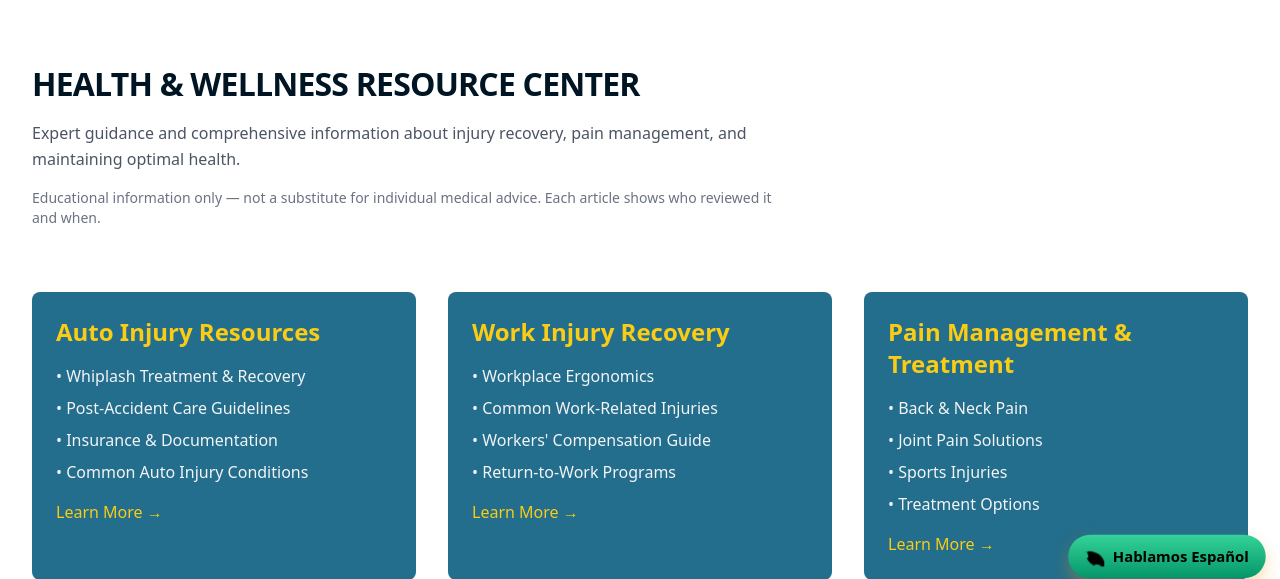
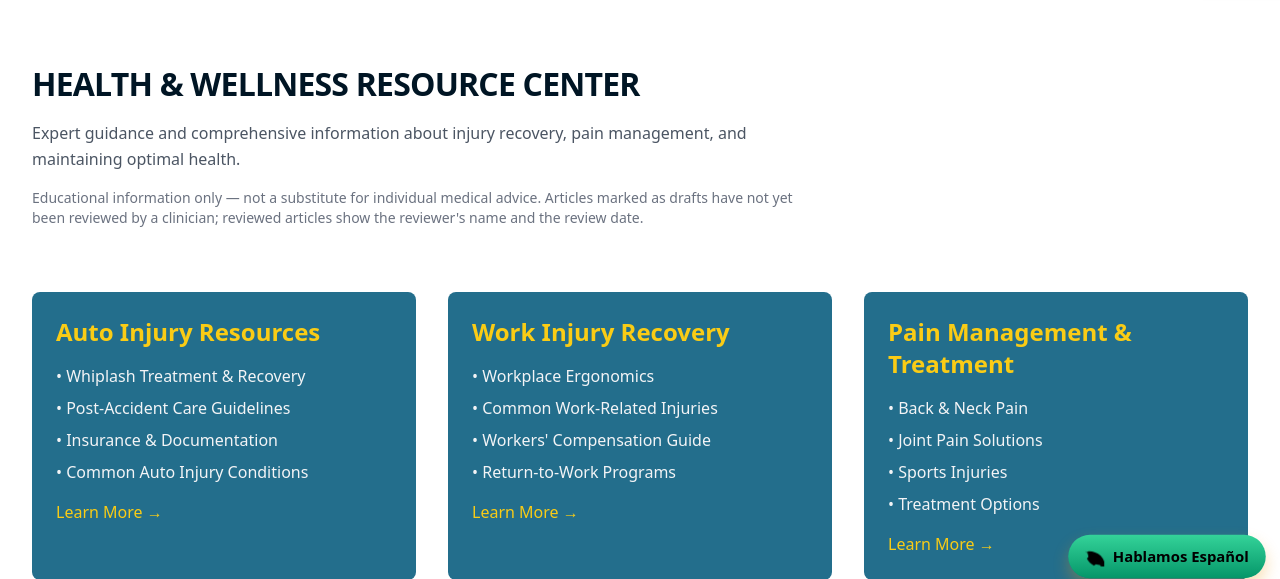
Before and after one commit to nateginn/artwebsite, a Django app: page /resources/ in a window 1280 px wide. Shown: the part 152-731 px from the top of the page. Run offline with Django 5.2, Linux system fonts and the light colour scheme; parts of the project's set-up code (start-up, migrations or seed data) failed here and were passed over; some libraries are stand-ins or nearby versions.

Commit message:
Second medical-accuracy pass: triage, sourcing, and review-status fixes
All six remaining findings from Codex's verification round, accepted.

SAFETY

- blog-desk-setup-movement grouped sudden loss of coordination under
  'seek prompt medical attention'. Sudden coordination or balance loss
  can be a stroke sign and warrants 911. Now split: sudden onset -> 911,
  gradual or bilateral symptoms -> prompt assessment.

- blog-first-visit-safety labelled its whole 911 list 'the recognised
  warning signs of stroke', but sudden severe neck pain is not among
  CDC's stroke signs -- it points to cervical artery dissection. Now
  attributed correctly to each condition.

ACCURACY

- Retitled the auto-injury article: 'Why Car Accident Symptoms Don't
  Always Start Right Away'. The previous title and text said 'days
  later', which the cited study does not establish -- it selected
  patients whose symptoms began within 48 hours. Text now says symptoms
  may begin hours later and timing varies.

- Removed 'after the adrenaline of the incident passes', which
  reintroduced the same unsourced mechanism claim removed in the last
  pass, in a different sentence.

SOURCING

- The expanded emergency lists were not covered by the existing
  citations: WAD papers do not substantiate concussion or internal-injury
  red flags, and ACP/NCCIH do not substantiate cauda equina or stroke
  signs. Added CDC traumatic brain injury, CDC stroke, and NIH/NINDS
  cauda equina as sources, each labelled with what it supports.

REVIEW STATUS

- Header said 'Each article shows who reviewed it and when' while draft
  articles show neither. Now distinguishes drafts from reviewed articles.

- The Colorado work-injury article described a legal process but was
  slated only for clinical review; clinical sign-off does not validate a
  statutory deadline. Its byline now asks for review by someone competent
  in Colorado workers' compensation, and the disclaimer names a workers'
  compensation attorney.

Test updated to accept both byline forms rather than assuming every
article needs medical review, plus a new test that the legal article
carries a legal disclaimer. 50 tests pass.

Co-Authored-By: Claude Opus 5 <noreply@anthropic.com>

```diff
--- a/acceleratedrehabtherapy/apps/main/templates/main/resources.html
+++ b/acceleratedrehabtherapy/apps/main/templates/main/resources.html
@@ -26,7 +26,9 @@
                 {% endcomment %}
                 <p class="text-sm text-gray-500 mb-16">
                     Educational information only &mdash; not a substitute for individual
-                    medical advice. Each article shows who reviewed it and when.
+                    medical advice. Articles marked as drafts have not yet been reviewed
+                    by a clinician; reviewed articles show the reviewer's name and the
+                    review date.
                 </p>
             </div>
         </div>
@@ -401,9 +403,9 @@
                     <div class="bg-yellow-100 border-l-4 border-yellow-500 p-3 rounded mb-4">
                         <p class="text-xs text-yellow-900"><strong>Draft &mdash; pending clinical review.</strong> Sources are cited below. A licensed provider must review and sign off before this is presented as reviewed content; remove this notice and complete the byline at that point.</p>
                     </div>
-                    <h3 class="text-2xl font-bold text-[#083B57] mb-4">Why Car Accident Symptoms Often Show Up Days Later</h3>
+                    <h3 class="text-2xl font-bold text-[#083B57] mb-4">Why Car Accident Symptoms Don't Always Start Right Away</h3>
                     <div class="prose max-w-none">
-                        <p><strong>Short answer:</strong> After a collision, neck and back symptoms do not always start straight away — they can begin hours or even days later, and the timing varies from person to person. Feeling fine at the scene therefore does not confirm you were uninjured, which is why an evaluation is worthwhile even after a low-speed crash.</p>
+                        <p><strong>Short answer:</strong> After a collision, neck and back symptoms do not always start straight away — they may begin hours later, and the timing varies from person to person. Feeling fine at the scene therefore does not confirm you were uninjured, which is why an evaluation is worthwhile even after a low-speed crash.</p>
 
                         <hr class="my-4">
 
@@ -437,7 +439,7 @@
                             <li>Chest pain, difficulty breathing, or abdominal pain, swelling, or bruising</li>
                             <li>Loss of bladder or bowel control</li>
                         </ul>
-                        <p>Head, spinal, and internal injuries can be present without obvious external signs, and some become apparent only after the adrenaline of the incident passes. <strong>This list is not exhaustive</strong> — if something feels seriously wrong after a crash, get emergency care rather than waiting for a routine appointment.</p>
+                        <p>Head, spinal, and internal injuries can be present without obvious external signs, and some are not apparent immediately after a crash. <strong>This list is not exhaustive</strong> — if something feels seriously wrong after a collision, get emergency care rather than waiting for a routine appointment.</p>
 
                         <hr class="my-4">
 
@@ -457,6 +459,8 @@
                             <li><a href="https://pubmed.ncbi.nlm.nih.gov/17916783/" target="_blank" rel="noopener noreferrer">Chronic whiplash and whiplash-associated disorders: an evidence-based approach</a> — symptom spectrum and prognosis</li>
                             <li><a href="https://pmc.ncbi.nlm.nih.gov/articles/PMC2446396/" target="_blank" rel="noopener noreferrer">Altered motor control patterns in whiplash and chronic neck pain</a> (PMC)</li>
                             <li><a href="https://pubmed.ncbi.nlm.nih.gov/8164827/" target="_blank" rel="noopener noreferrer">Presenting symptoms and signs after whiplash injury</a></li>
+                            <li><a href="https://www.cdc.gov/traumatic-brain-injury/signs-symptoms/index.html" target="_blank" rel="noopener noreferrer">CDC — Traumatic brain injury: signs and symptoms</a> (basis for the head-injury items in the emergency list)</li>
+                            <li><a href="https://www.cdc.gov/stroke/signs-symptoms/index.html" target="_blank" rel="noopener noreferrer">CDC — Stroke signs and symptoms</a> (basis for the neurological items)</li>
                         </ul>
                         <p class="text-sm text-gray-600"><em>Medically reviewed by: [ PENDING CLINICAL REVIEW ] &middot; Last reviewed: [ DATE ]</em></p>
                         <p><strong>Been in a collision recently? Contact our Greeley or Denver office to schedule an evaluation.</strong></p>
@@ -511,7 +515,7 @@
                             <li><a href="https://leg.colorado.gov/bills/hb22-1112" target="_blank" rel="noopener noreferrer">Colorado HB22-1112 — Workers' Compensation Injury Notices</a></li>
                             <li><a href="https://cdle.colorado.gov/dwc/employers/reporting-injuries" target="_blank" rel="noopener noreferrer">Colorado DWC — Employer reporting requirements</a></li>
                         </ul>
-                        <p class="text-sm text-gray-600"><em>This is general information about Colorado's process, not legal advice. Deadlines and requirements change — confirm current rules with the Division of Workers' Compensation or an attorney. Medically reviewed by: [ PENDING CLINICAL REVIEW ] &middot; Last reviewed: [ DATE ]</em></p>
+                        <p class="text-sm text-gray-600"><em>This is general information about Colorado's process, not legal advice. Statutes, deadlines, and procedures change &mdash; confirm current requirements with the Division of Workers' Compensation or a Colorado workers' compensation attorney before relying on anything here. Reviewed by: [ PENDING &mdash; this article describes a legal process and needs review by someone competent in Colorado workers' compensation, not only clinical review ] &middot; Last reviewed: [ DATE ]</em></p>
                         <p><strong>Injured at work? We treat work-comp cases in Greeley and Denver — contact us to get started.</strong></p>
                     </div>
                 </article>
@@ -566,6 +570,7 @@
                             <li><a href="https://www.acpjournals.org/doi/10.7326/M16-2367" target="_blank" rel="noopener noreferrer">Noninvasive Treatments for Acute, Subacute, and Chronic Low Back Pain: A Clinical Practice Guideline From the American College of Physicians</a> (<em>Annals of Internal Medicine</em>, 2017)</li>
                             <li><a href="https://pubmed.ncbi.nlm.nih.gov/28192793/" target="_blank" rel="noopener noreferrer">Nonpharmacologic Therapies for Low Back Pain: A Systematic Review for an ACP Clinical Practice Guideline</a></li>
                             <li><a href="https://www.nccih.nih.gov/health/spinal-manipulation-what-you-need-to-know" target="_blank" rel="noopener noreferrer">NCCIH — Spinal Manipulation: What You Need To Know</a></li>
+                            <li><a href="https://www.ninds.nih.gov/health-information/disorders/cauda-equina-syndrome" target="_blank" rel="noopener noreferrer">NIH/NINDS — Cauda equina syndrome</a> (basis for the emergency red flags above)</li>
                         </ul>
                         <p class="text-sm text-gray-600"><em>Medically reviewed by: [ PENDING CLINICAL REVIEW ] &middot; Last reviewed: [ DATE ]</em></p>
                         <p><strong>Dealing with back pain that isn't improving? Contact our Greeley or Denver office.</strong></p>
@@ -606,7 +611,7 @@
                             <li>Sudden trouble walking, dizziness, or loss of balance or coordination</li>
                             <li>Sudden severe headache with no known cause, or a sudden severe neck pain unlike your usual pain</li>
                         </ul>
-                        <p>These are the recognised warning signs of stroke. Treatment is time-critical, so do not wait to see whether it passes and do not call the clinic first — call 911.</p>
+                        <p>The first four are the CDC's recognised warning signs of stroke. Sudden severe neck or head pain is included separately because it can be a warning sign of cervical artery dissection rather than of stroke itself. Treatment in both cases is time-critical, so do not wait to see whether it passes and do not call the clinic first — call 911.</p>
 
                         <p>A reasonable way to think about the trade-off: common effects are minor and temporary; serious ones are rare but not zero. That is worth understanding before consenting, and worth raising with your provider — particularly if you have a history of vascular disease or stroke, a connective tissue disorder, or take blood thinners. Tell us about those before treatment, not after.</p>
 
@@ -627,6 +632,7 @@
                             <li><a href="https://www.nccih.nih.gov/health/spinal-manipulation-what-you-need-to-know" target="_blank" rel="noopener noreferrer">NCCIH (NIH) — Spinal Manipulation: What You Need To Know</a></li>
                             <li><a href="https://pmc.ncbi.nlm.nih.gov/articles/PMC5719861/" target="_blank" rel="noopener noreferrer">What are the risks of manual treatment of the spine? A scoping review for clinicians</a> (PMC)</li>
                             <li><a href="https://pubmed.ncbi.nlm.nih.gov/20227325/" target="_blank" rel="noopener noreferrer">Adverse events associated with cervical manipulation and mobilization for neck pain in adults: a systematic review</a></li>
+                            <li><a href="https://www.cdc.gov/stroke/signs-symptoms/index.html" target="_blank" rel="noopener noreferrer">CDC — Stroke signs and symptoms</a> (basis for the 911 warning-sign list above)</li>
                         </ul>
                         <p class="text-sm text-gray-600"><em>Medically reviewed by: [ PENDING CLINICAL REVIEW ] &middot; Last reviewed: [ DATE ]</em></p>
                         <p><strong>Have questions before booking? Call our Greeley or Denver office — we're happy to talk it through first.</strong></p>
@@ -669,7 +675,8 @@
 
                         <h5>When to get it looked at</h5>
                         <p>How long discomfort lasts does not on its own tell you what is causing it, so treat the guidance below as a prompt to get assessed rather than a way to self-diagnose. Arrange an evaluation rather than another chair adjustment if you have pain that persists for weeks, pain that wakes you at night, or numbness, tingling, or weakness in an arm or hand.</p>
-                        <p>Seek prompt medical attention for weakness that is worsening, symptoms in both arms, or any loss of coordination — those are outside the scope of a workstation fix.</p>
+                        <p><strong>Call 911 for anything that comes on suddenly</strong> — sudden loss of coordination or balance, sudden weakness or numbness (especially on one side), sudden trouble speaking, or sudden vision changes. Those can be signs of a stroke and are not a workstation problem.</p>
+                        <p>Arrange prompt medical assessment, rather than emergency care, for gradually worsening weakness or for symptoms affecting both arms.</p>
 
                         <hr class="my-4">
 
```
Also changed, not shown: acceleratedrehabtherapy/apps/main/tests.py (+22 -10 lines).
